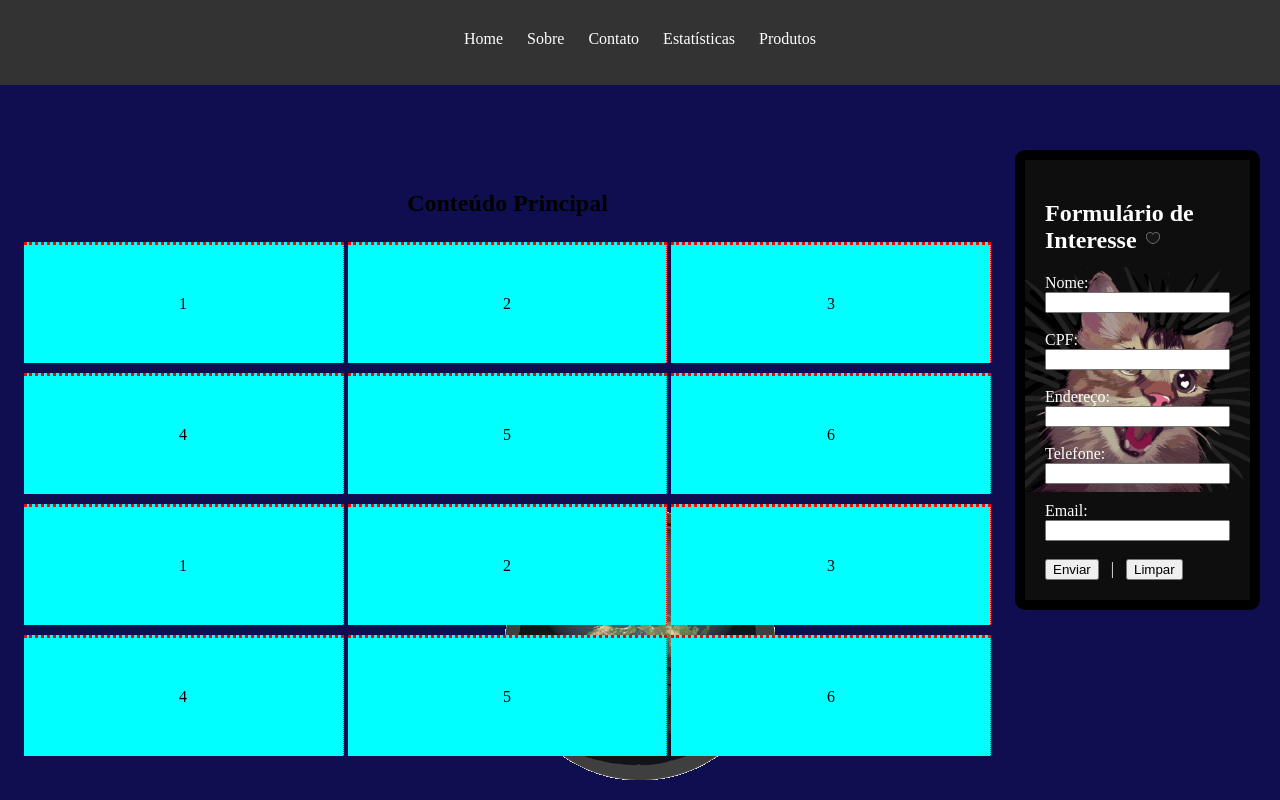
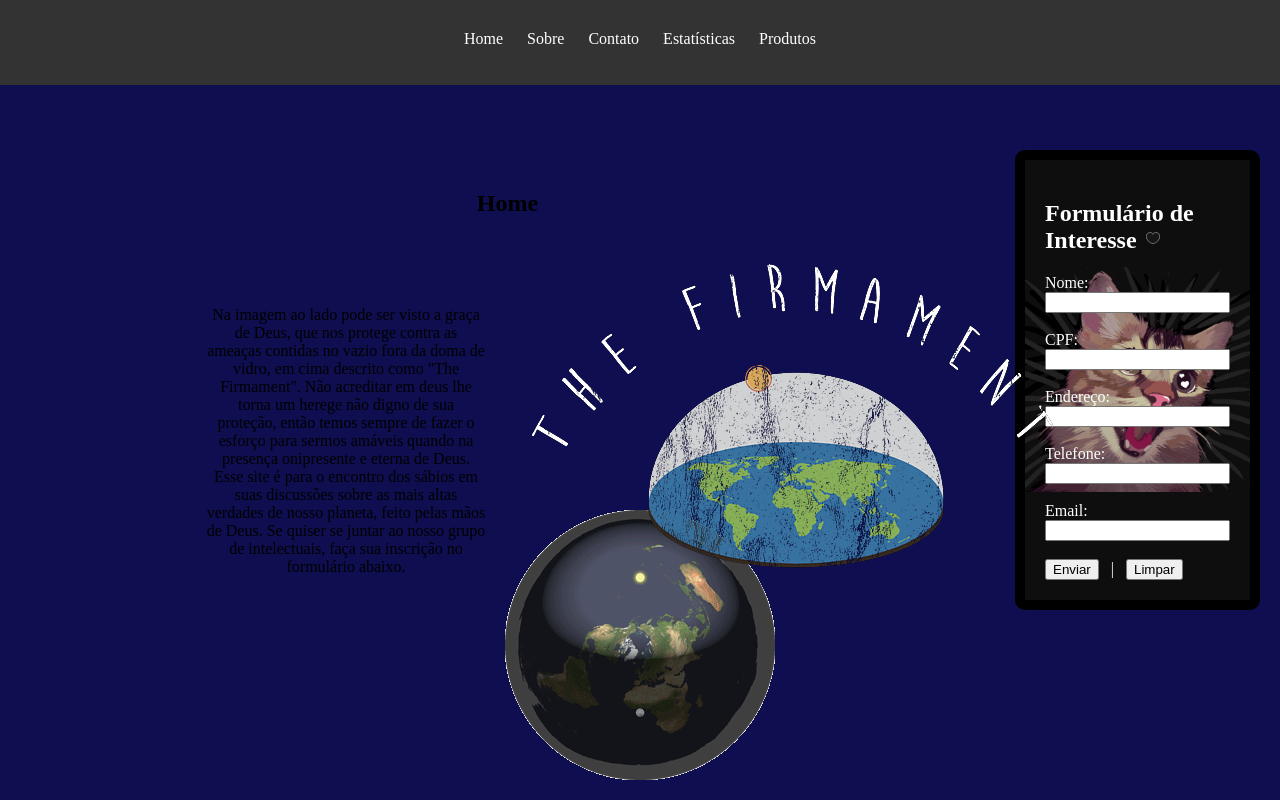
Before and after one commit to mateushesc/Mateus-Henrique-Escolaro, a plain HTML site: page index.html in a window 1280 px wide. Shown: the top 800 px of the page. Drawn offline with Linux system fonts and the light colour scheme; files whose address does not match are found by name.

Commit message:
mais alterações

```diff
--- a/index.html
+++ b/index.html
@@ -14,28 +14,18 @@
     <header class="header">
       <nav id="menu">
         <ul>
-          <a href="index.html">
-            <li>Home</li>
-          </a>
-          <a href="sobre.html">
-            <li>Sobre</li>
-          </a>
-          <a href="contato.html">
-            <li>Contato</li>
-          </a>
-          <a href="estatistica.html">
-            <li>Estatísticas</li>
-          </a>
-          <a href="produtos.html">
-            <li>Produtos</li>
-          </a>
+          <li><a href="index.html">Home</a></li>
+          <li><a href="sobre.html">Sobre</a></li>
+          <li><a href="contato.html">Contato</a></li>
+          <li><a href="estatistica.html">Estatísticas</a></li>
+          <li><a href="produtos.html">Produtos</a></li>
         </ul>
       </nav>
     </header>
     <script src="./script.js"></script>
     <aside class="aside">
       <div class="form">
-        <h1>Formulário de Interesse <img src="./imgaes/heart.gif" alt="Coração batendo preto" width="20px"
+        <h1>Formulário de Interesse <img src="./images/heart.gif" alt="Coração batendo preto" width="20px"
             height="20px"></h1>
         <form>
           <label for="nome">Nome:</label>
@@ -59,19 +49,16 @@
       </div>
     </aside>
     <main class="main">
-      <h2>Conteúdo Principal</h2>
-      <div class="item">1</div>
-      <div class="item">2</div>
-      <div class="item">3</div>
-      <div class="item">4</div>
-      <div class="item">5</div>
-      <div class="item">6</div>
-      <div class="item">1</div>
-      <div class="item">2</div>
-      <div class="item">3</div>
-      <div class="item">4</div>
-      <div class="item">5</div>
-      <div class="item">6</div>
+      <h2>Home</h2>
+      <div class="item">
+        <p>Na imagem ao lado pode ser visto a graça de Deus, que nos protege contra as ameaças contidas no vazio fora da
+          doma de vidro, em cima descrito como "The Firmament". Não acreditar em deus lhe torna um herege não digno de
+          sua proteção, então temos sempre de fazer o esforço para sermos amáveis quando na presença onipresente e
+          eterna de Deus. Esse site é para o encontro dos sábios em suas discussões sobre as mais altas verdades de
+          nosso planeta, feito pelas mãos de Deus. Se quiser se juntar ao nosso grupo de intelectuais, faça sua
+          inscrição no formulário abaixo.</p>
+      </div>
+      <div class="item"><img src="images/flat earth 2.png" alt="The Firmament"></div>
     </main>
     <footer class="footer">
       <h3>Se você tem interesse na Terra Plana e quer saber mais, nos siga!</h3>
--- a/style.css
+++ b/style.css
@@ -5,6 +5,16 @@ body {
     background-attachment: fixed;
     background-position: center;
     margin: 0;
+}
+
+.grid-container{
+    display: grid;
+    grid-template-columns: 1fr 3fr 1fr;
+    grid-template-rows: 150px auto 100px;
+    grid-template-areas:
+    "header header header"
+    "main main aside"
+    "footer footer footer";
 }
 
 .header, .aside, .main, .footer{
@@ -57,21 +67,12 @@ nav ul a{
     border: 10px solid black;
     border-radius: 10px;
     height: fit-content;
-    background-image: url(./imgaes/wow\ cat.gif);
+    background-image: url(./images/wow\ cat.gif);
     background-position: center;
     background-size: 100%;
     background-repeat: no-repeat;
 }
 
-.grid-container{
-    display: grid;
-    grid-template-columns: 1fr 3fr 1fr;
-    grid-template-rows: 150px auto 100px;
-    grid-template-areas:
-    "header header header"
-    "main main aside"
-    "footer footer footer";
-}
 main {
     min-height: 1000px;
 }
@@ -83,12 +84,9 @@ main {
 
 .item{
     display: inline-block;
-    background-color: aqua;
-    border-top: 3px dotted red;
-    border-right: 1px dotted red;
-    padding: 50px 20px;
+    padding: 20px;
     width: calc(33.33% - 46px);
-    min-width: 200px;
+    min-width: 20%px;
     margin: 5px 0px;
     text-align: center;
 }
```
Also changed, not shown: images/flat earth 2.png (added), images/heart.gif (renamed from imgaes/heart.gif), images/plane.gif (renamed from imgaes/plane.gif), images/wow cat.gif (renamed from imgaes/wow cat.gif).
